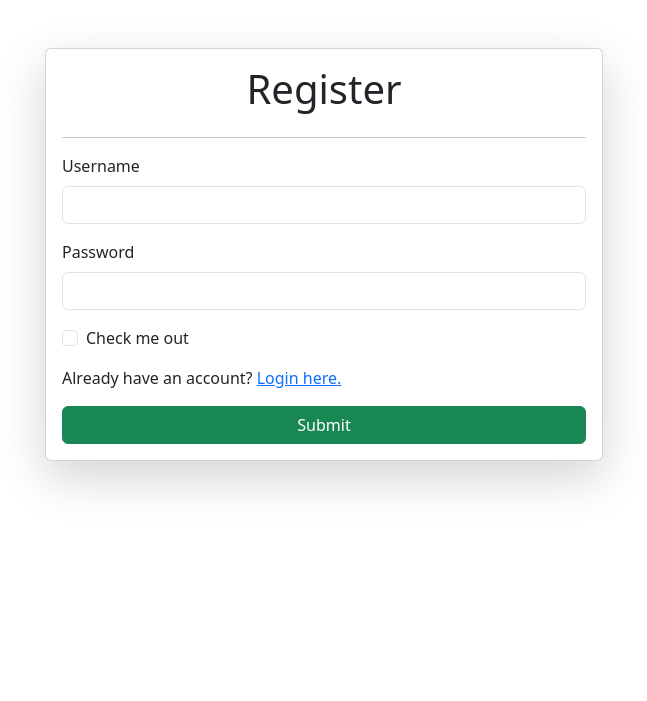
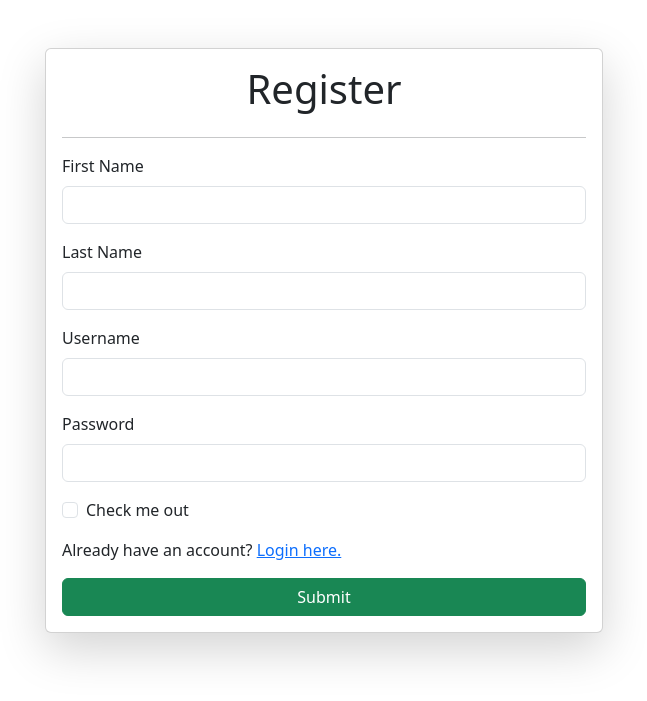
Before and after one commit to ronit18/django-learning, a Django app: page /register/ in a window 1280 px wide. Shown: the top 701 px of the page, without its empty margins (316-963 px from the left). Run offline with Django 4.2, Linux system fonts and the light colour scheme.

Commit message:
Completed the register route.

```diff
--- a/veggie/templates/register.html
+++ b/veggie/templates/register.html
@@ -18,12 +18,61 @@
 
 				<h1 class="text-center">Register</h1>
 				<hr />
+
+				{% if messages %}
+				<div>
+					{% for message in messages %}
+					<div class="alert alert-{{ message.tags }}">
+						{{ message }}
+					</div>
+					{% endfor %}
+				</div>
+				<ul class="messages">
+					<li
+						{%
+						if
+						messages.tags
+						%}
+						class="{{messages.tags}}"
+						{%
+						endif
+						%}
+					>
+						{{message}}
+					</li>
+				</ul>
+				{% endif %}
+				<div class="mb-3">
+					<label for="exampleInputEmail1" class="form-label"
+						>First Name</label
+					>
+					<input
+						name="first_name"
+						type="text"
+						class="form-control"
+						id="exampleInputEmail1"
+						aria-describedby="emailHelp"
+					/>
+				</div>
+				<div class="mb-3">
+					<label for="exampleInputEmail1" class="form-label"
+						>Last Name</label
+					>
+					<input
+						name="last_name"
+						type="text"
+						class="form-control"
+						id="exampleInputEmail1"
+						aria-describedby="emailHelp"
+					/>
+				</div>
 				<div class="mb-3">
 					<label for="exampleInputEmail1" class="form-label"
 						>Username</label
 					>
 					<input
-						type="email"
+						name="username"
+						type="text"
 						class="form-control"
 						id="exampleInputEmail1"
 						aria-describedby="emailHelp"
@@ -34,6 +83,7 @@
 						>Password</label
 					>
 					<input
+						name="password"
 						type="password"
 						class="form-control"
 						id="exampleInputPassword1"
--- a/veggie/views.py
+++ b/veggie/views.py
@@ -1,5 +1,7 @@
 from django.shortcuts import render, redirect
 from .models import Receipe
+from django.contrib.auth.models import User
+from django.contrib import messages
 
 
 def receipe(request):
@@ -64,4 +66,27 @@ def login_page(request):
 
 
 def register_page(request):
+    if request.method == "POST":
+        data = request.POST
+
+        username = data.get("username")
+        first_name = data.get("first_name")
+        last_name = data.get("last_name")
+        password = data.get("password")
+
+        usernameDB = User.objects.filter(username=username)
+        if usernameDB.exists():
+            messages.error(request, "Username already exists")
+            return redirect("register")
+
+        user = User.objects.create_user(
+            first_name=first_name,
+            last_name=last_name,
+            username=username,
+        )
+        messages.success(request, "Account created successfully")
+
+        user.set_password(password)
+        return redirect("register")
+
     return render(request, "register.html")
```
